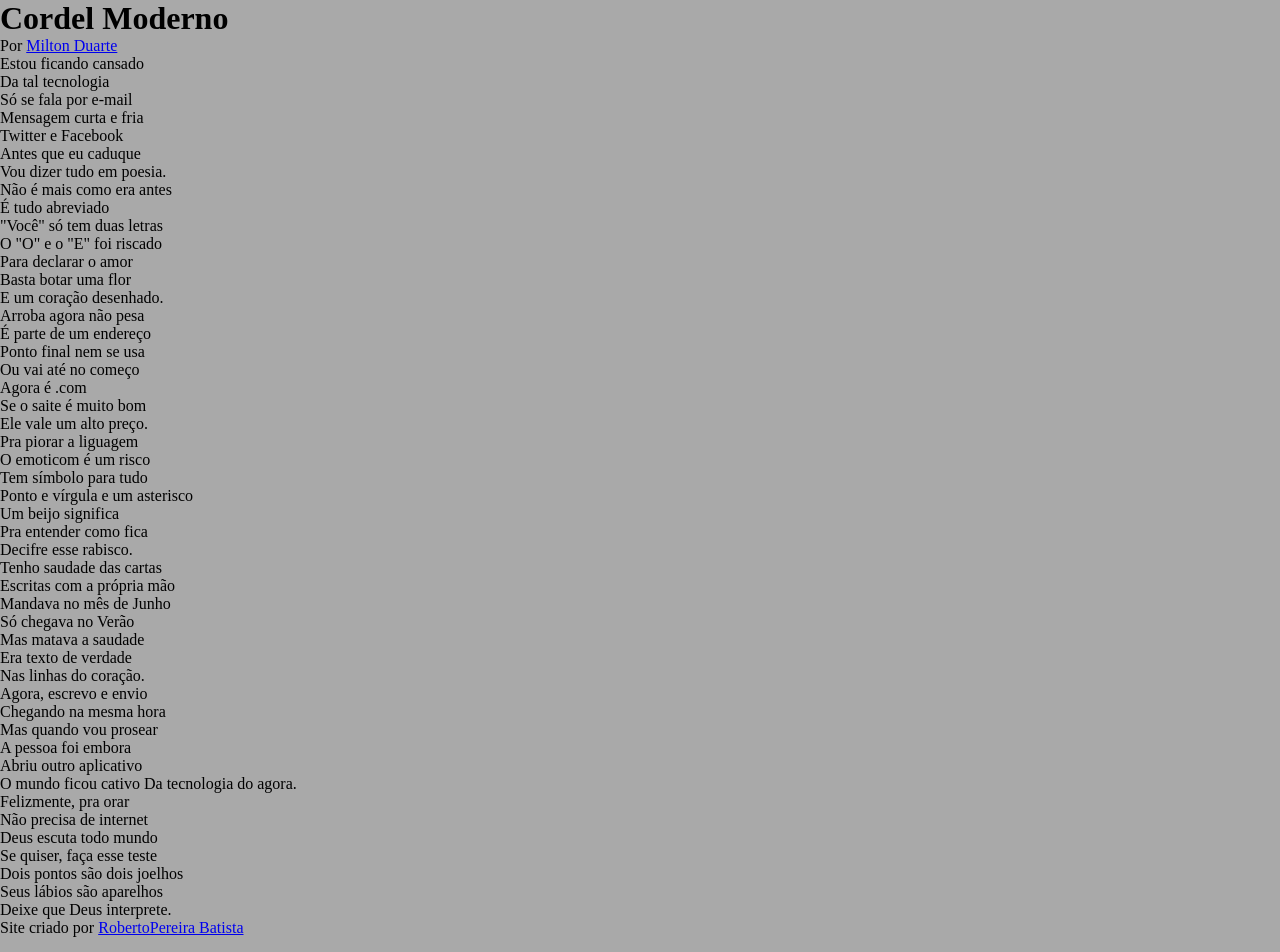
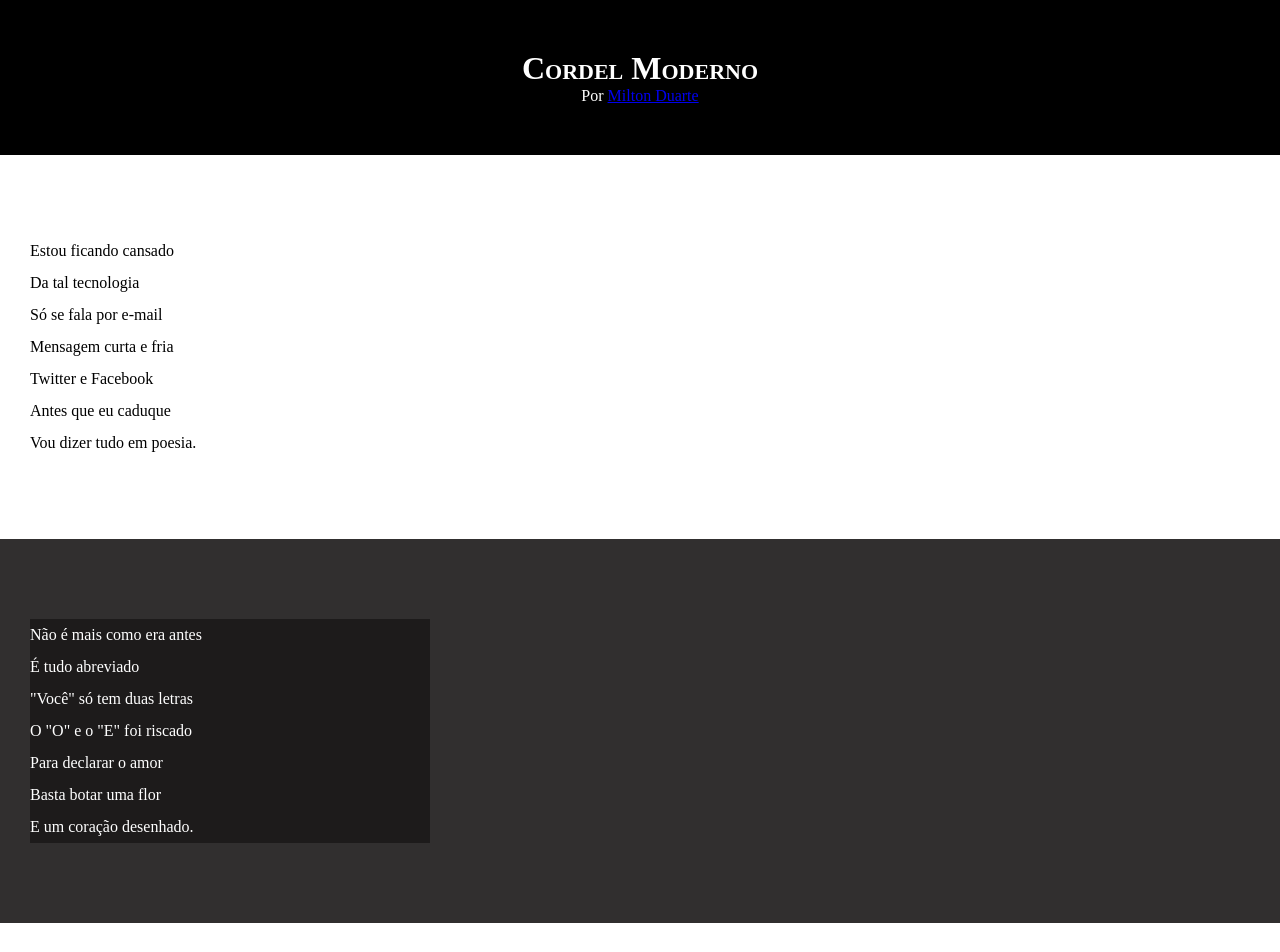
Before and after one commit to ROBERTOPEREIRABATISTA/html-css, a plain HTML site: page desafios/d-12/index.html in a window 1280 px wide. Shown: the top 952 px of the page. Drawn offline with Linux system fonts and the light colour scheme.

Commit message:
atualizei estilo dos texto e blocos

```diff
--- a/desafios/d-12/estilo/style.css
+++ b/desafios/d-12/estilo/style.css
@@ -9,3 +9,57 @@ html, body{
     min-height: 100vh;
     background-color: darkgrey;
 }
+header{
+    background-color: black;
+    color: white;
+    text-align: center;
+}
+header >h1{
+    padding-top: 50px;
+    font-variant: small-caps;
+}
+
+header > p{
+    padding-bottom: 50px;
+}
+
+head a, footer a{
+    color: white;
+    text-decoration: nome;
+    font-weight: bolder;
+}
+
+header a:hover, footer a {
+    text-decoration: underline;
+}
+section{
+    padding-top: 10vh;
+    padding-bottom: 10vh;
+    line-height: 2em;
+    padding-left: 30px;
+}
+
+section.normal{
+    background-color: white;
+    color: black;
+}
+
+section.imagem >p{
+    width: 400px;
+    background-color: rgb(29, 27, 27);
+}
+
+section.imagem {
+    background-color: rgb(49, 47, 47);
+    color: white;
+    sec
+}
+
+
+
+footer{
+    background-color: black;
+    color: white;
+    text-align: center;
+    padding: 10px;
+}
```
